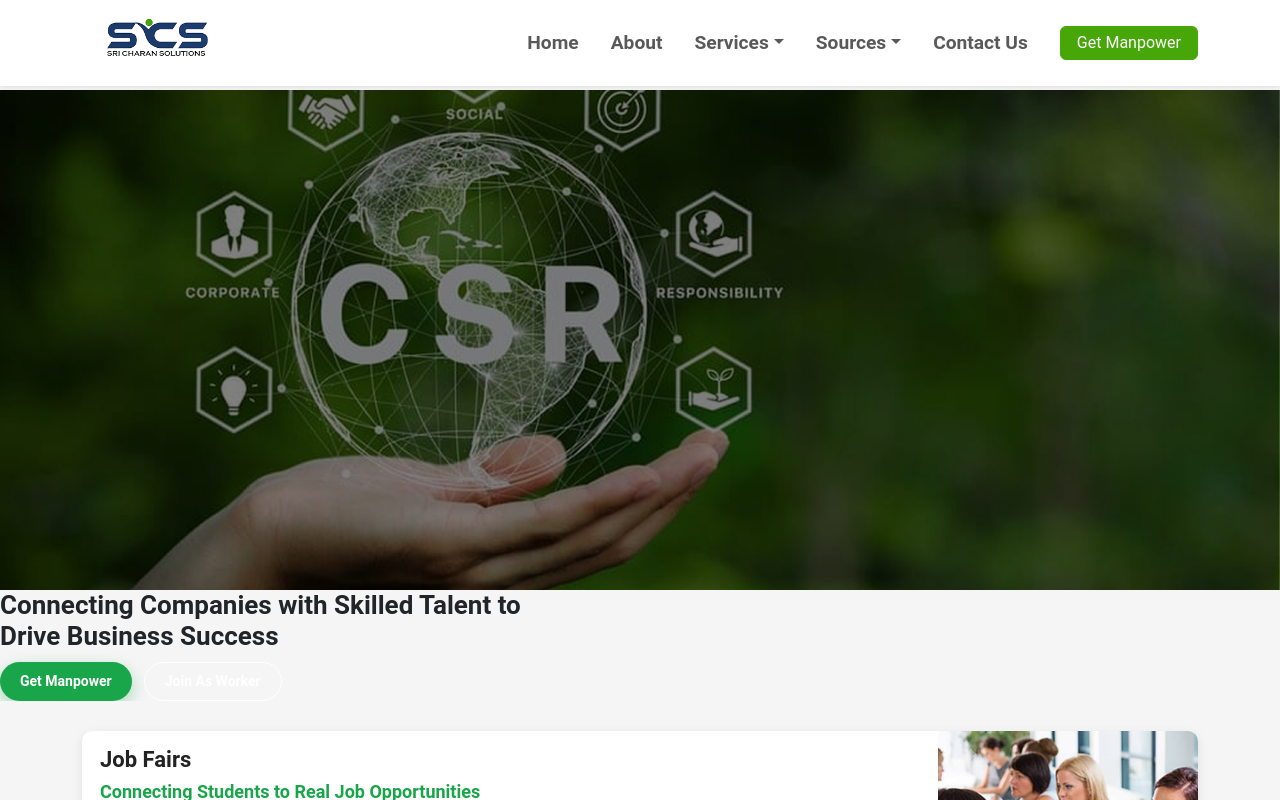
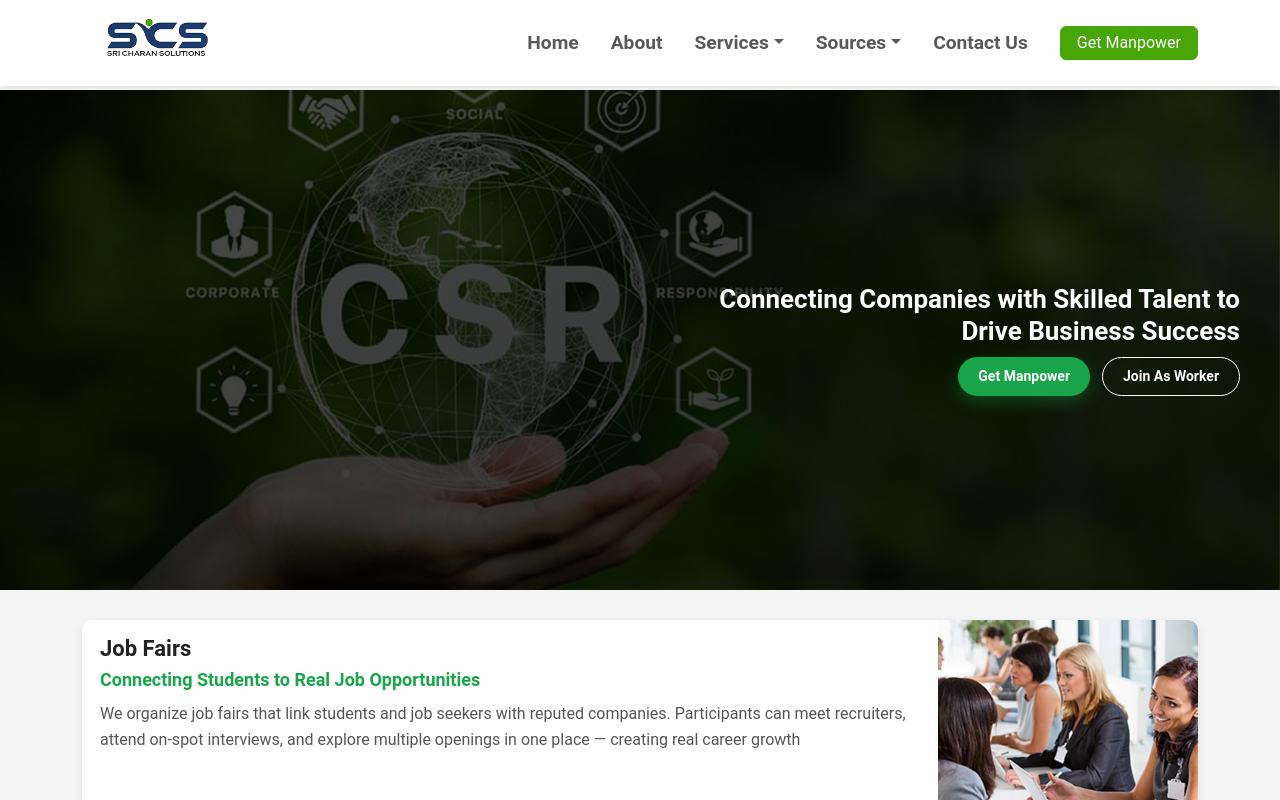
Before and after one commit to YskInfotech/SCS, a React (Create React App) app in the folder scs-landing/: page /sources in a window 1280 px wide. Shown: the top 800 px of the page. Built offline with nearby package versions, Linux system fonts and the light colour scheme.

Commit message:
Added Source css

```diff
--- a/scs-landing/src/Styles/Sources.css
+++ b/scs-landing/src/Styles/Sources.css
@@ -6,6 +6,22 @@
   min-height: 100vh;
   font-family: "Roboto", system-ui, -apple-system, BlinkMacSystemFont, "Segoe UI",
     sans-serif;
+}
+.source-hero-overlay {
+  position: absolute;
+  inset: 0;
+  padding: 30px 40px;
+  display: flex;
+  flex-direction: column;
+  justify-content: center;
+  align-items: flex-end;     /* RIGHT SIDE */
+  text-align: right;         /* align heading and text to right */
+  color: #ffffff;
+  background: linear-gradient(
+    to bottom right,
+    rgba(0, 0, 0, 0.4),
+    rgba(0, 0, 0, 0.6)
+  );
 }
 
 /* ---------- HERO / BANNER ---------- */
```
